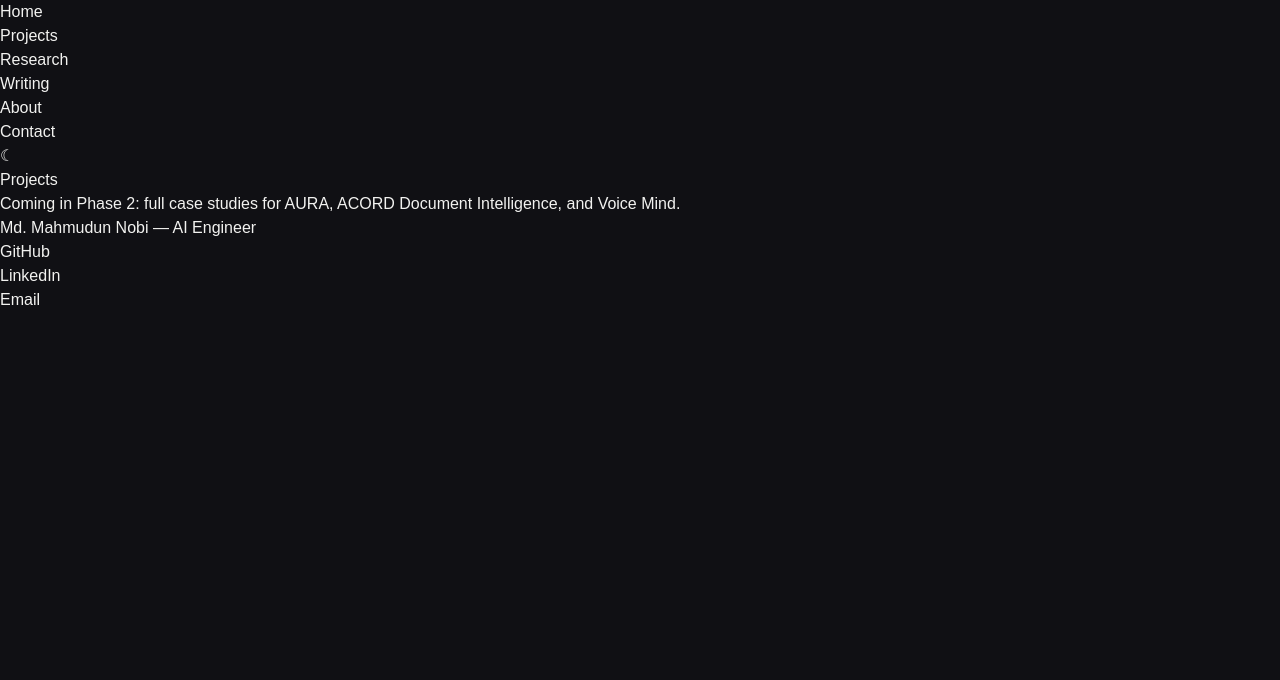
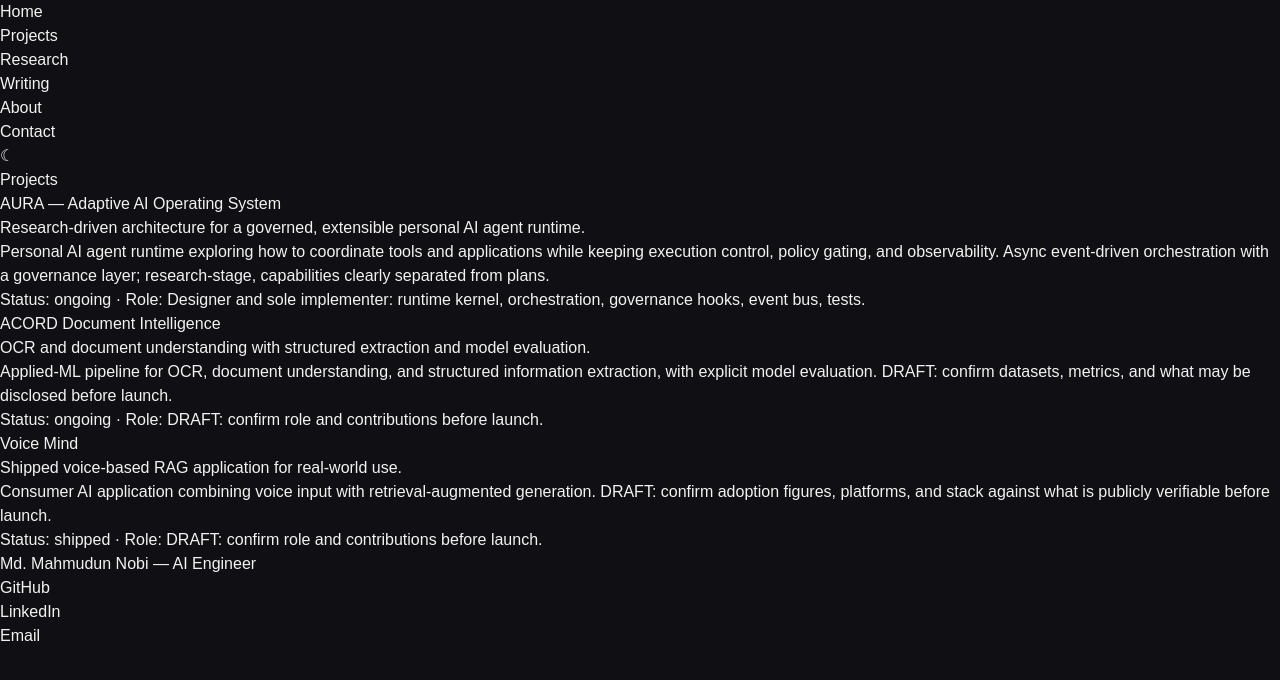
Before and after one commit to Nobi004/portfolio-live, a Next.js app: page /projects in a window 1280 px wide. Shown: the top 680 px of the page. Built offline with nearby package versions, Linux system fonts and the light colour scheme.

Commit message:
feat: add projects index and case-study detail pages

```diff
--- /dev/null
+++ b/src/app/projects/[slug]/page.tsx
@@ -0,0 +1,47 @@
+import type { Metadata } from "next";
+import { notFound } from "next/navigation";
+import type { ReactNode } from "react";
+import { PROJECT_SLUGS, getProjectMeta } from "@/lib/projects";
+
+export function generateStaticParams() {
+  return PROJECT_SLUGS.map((slug) => ({ slug }));
+}
+
+export async function generateMetadata({
+  params,
+}: {
+  params: Promise<{ slug: string }>;
+}): Promise<Metadata> {
+  try {
+    const meta = await getProjectMeta((await params).slug);
+    return { title: `${meta.title} — Projects`, description: meta.summary };
+  } catch {
+    return { title: "Project not found" };
+  }
+}
+
+export default async function ProjectDetailPage({
+  params,
+}: {
+  params: Promise<{ slug: string }>;
+}) {
+  const slug = (await params).slug;
+  let meta;
+  try {
+    meta = await getProjectMeta(slug);
+  } catch {
+    notFound();
+  }
+  const mod = await import(`@/content/projects/${slug}.mdx`);
+  const Post = mod.default as (props: { components?: Record<string, ReactNode> }) => ReactNode;
+  return (
+    <article>
+      <p>Case study · Status: {meta.status}</p>
+      <h1>{meta.title}</h1>
+      <p>{meta.tagline}</p>
+      <p>Role: {meta.role}</p>
+      <p>Stack: {meta.stack.join(", ")}</p>
+      <Post />
+    </article>
+  );
+}
--- a/src/app/projects/page.tsx
+++ b/src/app/projects/page.tsx
@@ -1,8 +1,27 @@
-export default function ProjectsPage() {
+import Link from "next/link";
+import { getAllProjectMeta } from "@/lib/projects";
+
+export default async function ProjectsPage() {
+  const projects = await getAllProjectMeta();
   return (
     <article>
       <h1>Projects</h1>
-      <p>Coming in Phase 2: full case studies for AURA, ACORD Document Intelligence, and Voice Mind.</p>
+      <ul>
+        {projects
+          .filter((p) => p.featured)
+          .map((p) => (
+            <li key={p.slug}>
+              <Link href={`/projects/${p.slug}`}>
+                <h2>{p.title}</h2>
+              </Link>
+              <p>{p.tagline}</p>
+              <p>{p.summary}</p>
+              <p>
+                Status: {p.status} · Role: {p.role}
+              </p>
+            </li>
+          ))}
+      </ul>
     </article>
   );
 }
```
Also changed, not shown: 1 other file (tests, documents, lock files or other folders).
